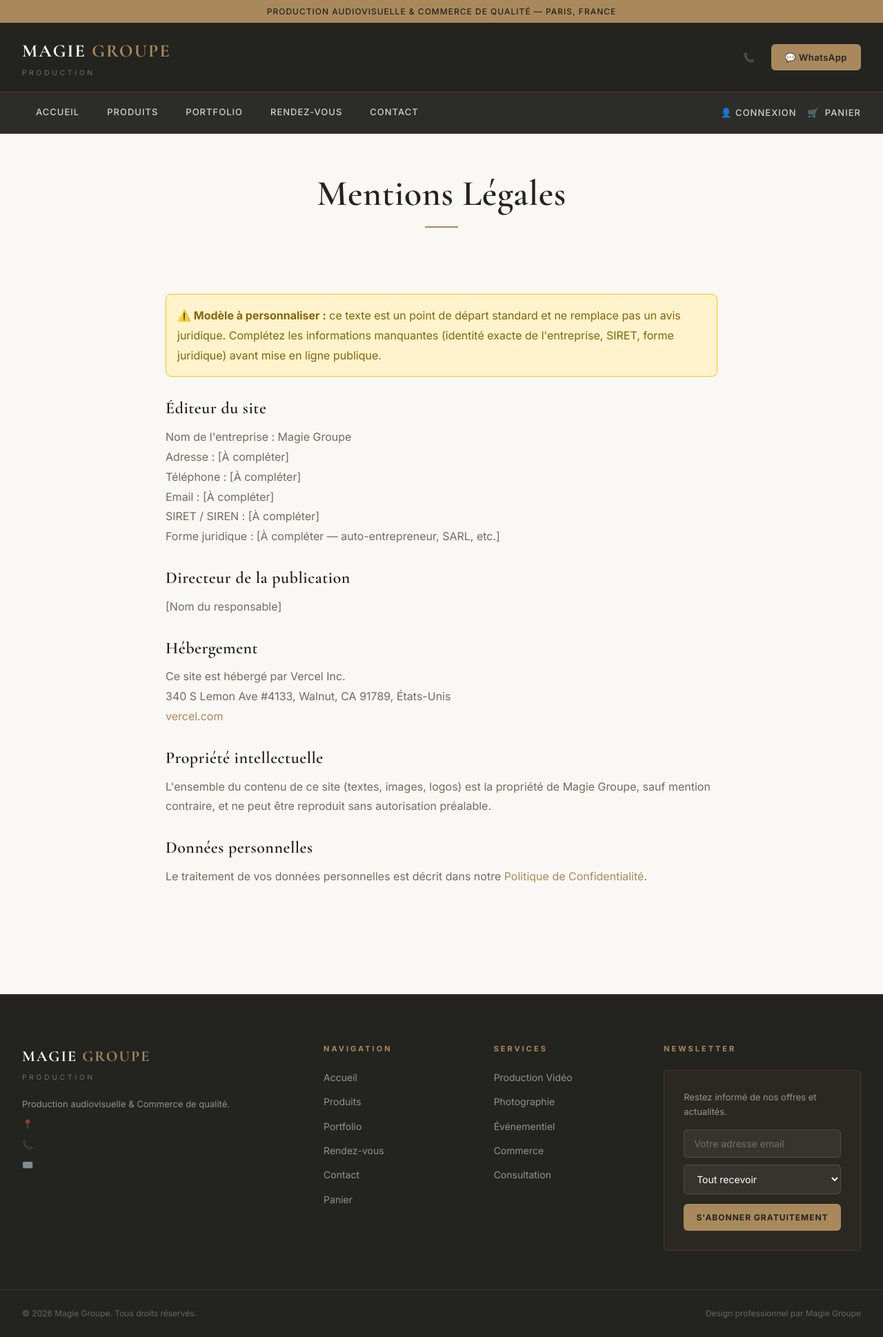
After one commit to jke123/magie-groupe, a Flask app: page /mentions-legales in a window 1280 px wide. The commit adds this page. Shown: the whole page at 69% size. Run offline with Flask 3, Linux system fonts and the light colour scheme; some libraries are stand-ins or nearby versions.

Commit message:
Mise à jour site

```diff
--- a/app.py
+++ b/app.py
@@ -640,6 +640,27 @@ def inject_globals():
         customer_unread_count=customer_unread_count
     )
 
+@app.route('/mentions-legales')
+def legal_notice():
+    return render_template('public/legal_notice.html')
+
+@app.route('/conditions-generales-de-vente')
+def terms_of_sale():
+    return render_template('public/terms_of_sale.html')
+
+@app.route('/politique-de-confidentialite')
+def privacy_policy():
+    return render_template('public/privacy_policy.html')
+
+@app.errorhandler(404)
+def not_found_error(e):
+    return render_template('public/error_404.html'), 404
+
+@app.errorhandler(500)
+def internal_error(e):
+    db.session.rollback()
+    return render_template('public/error_500.html'), 500
+
 @app.route('/sitemap.xml')
 def sitemap():
     pages = []
@@ -873,6 +894,60 @@ def account_login():
             flash('Email ou mot de passe incorrect', 'error')
 
     return render_template('public/account_login.html')
+
+@app.route('/compte/mot-de-passe-oublie', methods=['GET', 'POST'])
+@limiter.limit("5 per hour")
+def account_forgot_password():
+    if request.method == 'POST':
+        email = request.form.get('email', '').strip().lower()
+        customer = Customer.query.filter_by(email=email).first()
+        if customer:
+            token = serializer.dumps(customer.email, salt='password-reset')
+            reset_url = url_for('account_reset_password', token=token, _external=True)
+            content_html = f"""
+            <h2 style="margin-top:0;">Réinitialisation de votre mot de passe</h2>
+            <p>Bonjour {customer.name},</p>
+            <p>Vous avez demandé à réinitialiser votre mot de passe. Cliquez sur le lien ci-dessous (valable 1 heure) :</p>
+            <p style="text-align:center;margin:24px 0;">
+                <a href="{reset_url}" style="background:#a9895c;color:#fff;padding:14px 32px;border-radius:6px;text-decoration:none;font-weight:bold;">Réinitialiser mon mot de passe</a>
+            </p>
+            <p style="font-size:12px;color:#888;">Si vous n'êtes pas à l'origine de cette demande, ignorez simplement cet email.</p>
+            """
+            content_plain = f"Réinitialisez votre mot de passe : {reset_url}"
+            send_transactional_email(customer.email, "Réinitialisation de votre mot de passe", content_html, content_plain)
+        flash('Si cet email existe dans notre système, un lien de réinitialisation vient de vous être envoyé.', 'info')
+        return redirect(url_for('account_login'))
+    return render_template('public/account_forgot_password.html')
+
+@app.route('/compte/reinitialiser/<token>', methods=['GET', 'POST'])
+def account_reset_password(token):
+    try:
+        email = serializer.loads(token, salt='password-reset', max_age=3600)
+    except Exception:
+        flash('Ce lien de réinitialisation est invalide ou a expiré. Refaites une demande.', 'error')
+        return redirect(url_for('account_forgot_password'))
+
+    customer = Customer.query.filter_by(email=email).first()
+    if not customer:
+        flash('Compte introuvable.', 'error')
+        return redirect(url_for('account_forgot_password'))
+
+    if request.method == 'POST':
+        password = request.form.get('password', '')
+        confirm_password = request.form.get('confirm_password', '')
+        if password != confirm_password:
+            flash('Les mots de passe ne correspondent pas', 'error')
+            return render_template('public/account_reset_password.html', token=token)
+        valid, msg = validate_password_strength(password)
+        if not valid:
+            flash(msg, 'error')
+            return render_template('public/account_reset_password.html', token=token)
+        customer.password_hash = generate_password_hash(password)
+        db.session.commit()
+        flash('Mot de passe réinitialisé avec succès. Vous pouvez vous connecter.', 'success')
+        return redirect(url_for('account_login'))
+
+    return render_template('public/account_reset_password.html', token=token)
 
 @app.route('/compte/deconnexion')
 def account_logout():
@@ -1100,6 +1175,29 @@ def stripe_webhook():
                 print(f"⚠️  Commande {order_number} confirmée mais email NOT SENT")
         else:
             print(f"⚠️  Webhook reçu mais commande {order_number} introuvable ou déjà payée")
+
+    elif event['type'] == 'charge.refunded':
+        charge_obj = event['data']['object']
+        payment_intent_id = charge_obj.get('payment_intent')
+        order = Order.query.filter_by(stripe_payment_intent_id=payment_intent_id).first()
+        if order:
+            order.payment_status = 'refunded'
+            order.status = 'cancelled'
+            db.session.commit()
+            print(f"💸 Commande {order.order_number} marquée remboursée")
+        else:
+            print(f"⚠️  Remboursement reçu mais aucune commande liée au paiement {payment_intent_id}")
+
+    elif event['type'] == 'charge.dispute.created':
+        dispute_obj = event['data']['object']
+        payment_intent_id = dispute_obj.get('payment_intent')
+        order = Order.query.filter_by(stripe_payment_intent_id=payment_intent_id).first()
+        if order:
+            order.payment_status = 'disputed'
+            db.session.commit()
+            print(f"⚠️  Litige ouvert sur la commande {order.order_number} — vérifiez le Dashboard Stripe")
+        else:
+            print(f"⚠️  Litige reçu mais aucune commande liée au paiement {payment_intent_id}")
 
     return '', 200
 
--- a/static/css/enhancements.css
+++ b/static/css/enhancements.css
@@ -9,11 +9,6 @@
    <link href="https://fonts.googleapis.com/css2?family=Cormorant+Garamond:wght@400;500;600;700&family=Inter:wght@300;400;500;600;700&display=swap" rel="stylesheet"> */
 
 :root {
-    --gold: #c9a84c;
-    --gold-light: #e8c97a;
-    --gold-dark: #9a7a30;
-    --black: #0a0a0a;
-    --dark: #111111;
     --ease-smooth: cubic-bezier(0.4, 0, 0.2, 1);
 }
 
@@ -71,7 +66,7 @@ h1, h2, h3, h4, .font-display {
 
 .btn:hover {
     transform: translateY(-3px);
-    box-shadow: 0 10px 24px rgba(201, 168, 76, 0.3);
+    box-shadow: 0 10px 24px rgba(169, 137, 92, 0.3);
 }
 
 .btn:active {
@@ -107,7 +102,7 @@ h1, h2, h3, h4, .font-display {
     content: '';
     position: absolute;
     inset: 0;
-    background: linear-gradient(120deg, rgba(201,168,76,0.08), transparent 40%, rgba(201,168,76,0.05));
+    background: linear-gradient(120deg, rgba(169,137,92,0.08), transparent 40%, rgba(169,137,92,0.05));
     background-size: 200% 200%;
     animation: gradientShift 12s ease infinite;
     pointer-events: none;
@@ -188,7 +183,7 @@ input, textarea, select {
 
 input:focus, textarea:focus, select:focus {
     border-color: var(--gold);
-    box-shadow: 0 0 0 4px rgba(201, 168, 76, 0.12);
+    box-shadow: 0 0 0 4px rgba(169, 137, 92, 0.12);
     outline: none;
 }
 
@@ -234,7 +229,7 @@ input:focus, textarea:focus, select:focus {
 
 .page-loader .spinner {
     width: 40px; height: 40px;
-    border: 3px solid rgba(201,168,76,0.2);
+    border: 3px solid rgba(169,137,92,0.2);
     border-top-color: var(--gold);
     border-radius: 50%;
     animation: spin 0.8s linear infinite;
--- a/static/css/style.css
+++ b/static/css/style.css
@@ -2,24 +2,24 @@
 
 /* ==================== VARIABLES ==================== */
 :root {
-    --gold: #c9a84c;
-    --gold-light: #e8c97a;
-    --gold-dark: #9a7a30;
-    --black: #0a0a0a;
-    --dark: #111111;
-    --dark-2: #1a1a1a;
-    --dark-3: #242424;
+    --gold: #a9895c;
+    --gold-light: #c9ae87;
+    --gold-dark: #8a6d43;
+    --black: #1c1c1a;
+    --dark: #232320;
+    --dark-2: #2c2c28;
+    --dark-3: #363631;
     --white: #ffffff;
-    --gray: #888888;
-    --gray-light: #cccccc;
-    --bg: #f5f3ee;
-    --bg-2: #ede9e0;
-    --text: #1a1a1a;
-    --text-light: #666666;
-    --border: #e0d9cc;
-    --shadow: 0 4px 32px rgba(0,0,0,0.08);
-    --shadow-lg: 0 16px 64px rgba(0,0,0,0.14);
-    --radius: 4px;
+    --gray: #8a8a82;
+    --gray-light: #d4d1c8;
+    --bg: #faf8f4;
+    --bg-2: #f1ede4;
+    --text: #262622;
+    --text-light: #706c62;
+    --border: #e5e0d5;
+    --shadow: 0 4px 24px rgba(28,28,26,0.06);
+    --shadow-lg: 0 16px 56px rgba(28,28,26,0.10);
+    --radius: 6px;
     --transition: all 0.3s cubic-bezier(0.4, 0, 0.2, 1);
 }
 
@@ -46,7 +46,7 @@ input, select, textarea, button { font-family: 'Inter', sans-serif; }
     background: var(--dark);
     color: var(--white);
     padding: 0;
-    border-bottom: 1px solid rgba(201,168,76,0.3);
+    border-bottom: 1px solid rgba(169,137,92,0.3);
 }
 
 .header-top {
@@ -134,7 +134,7 @@ input, select, textarea, button { font-family: 'Inter', sans-serif; }
 /* ==================== NAVIGATION ==================== */
 .nav {
     background: var(--dark-2);
-    border-bottom: 1px solid rgba(201,168,76,0.2);
+    border-bottom: 1px solid rgba(169,137,92,0.2);
     position: sticky;
     top: 0;
     z-index: 1000;
@@ -998,7 +998,7 @@ select.form-control {
     color: var(--white);
     padding: 72px 0 0;
     margin-top: 100px;
-    border-top: 1px solid rgba(201,168,76,0.2);
+    border-top: 1px solid rgba(169,137,92,0.2);
 }
 
 .footer-grid {
@@ -1075,8 +1075,8 @@ select.form-control {
 
 /* Newsletter Footer */
 .newsletter-footer {
-    background: rgba(201,168,76,0.06);
-    border: 1px solid rgba(201,168,76,0.2);
+    background: rgba(169,137,92,0.06);
+    border: 1px solid rgba(169,137,92,0.2);
     padding: 28px;
     border-radius: var(--radius);
 }
--- a/templates/admin/base.html
+++ b/templates/admin/base.html
@@ -13,6 +13,7 @@
     <link rel="stylesheet" href="{{ url_for('static', filename='css/admin-buttons.css') }}">
     <link rel="stylesheet" href="{{ url_for('static', filename='css/enhancements.css') }}">
     <meta name="robots" content="noindex, nofollow">
+    <link rel="icon" type="image/png" href="{{ url_for('static', filename='favicon.png') }}">
 </head>
 <body class="admin-body">
 
--- a/templates/public/account_login.html
+++ b/templates/public/account_login.html
@@ -25,7 +25,11 @@
 
         <button type="submit" class="btn btn-gold btn-full">Se connecter</button>
 
-        <p style="text-align:center;margin-top:20px;color:var(--text-light);">
+        <p style="text-align:center;margin-top:16px;">
+            <a href="{{ url_for('account_forgot_password') }}" style="color:var(--text-light);font-size:14px;">Mot de passe oublié ?</a>
+        </p>
+
+        <p style="text-align:center;margin-top:12px;color:var(--text-light);">
             Pas encore de compte ? <a href="{{ url_for('account_register', next=request.args.get('next')) }}" style="color:var(--gold);">Créer un compte</a>
         </p>
     </form>
--- a/templates/public/base.html
+++ b/templates/public/base.html
@@ -12,6 +12,7 @@
 <link rel="stylesheet" href="{{ url_for('static', filename='css/style.css') }}">
 <link rel="stylesheet" href="{{ url_for('static', filename='css/enhancements.css') }}">
 <meta name="description" content="{{ site_settings.get('meta_description', 'Magie Groupe - Production audiovisuelle et boutique en ligne') }}">
+<link rel="icon" type="image/png" href="{{ url_for('static', filename='favicon.png') }}">
 </head>
 <body>
 
--- /dev/null
+++ b/templates/public/legal_notice.html
@@ -0,0 +1,48 @@
+{% extends "public/base.html" %}
+{% block title %}Mentions Légales - {{ site_name }}{% endblock %}
+{% block content %}
+
+<div class="page-header">
+    <h1>Mentions Légales</h1>
+</div>
+
+<div class="legal-content">
+    <p style="background:#fff3cd;border:1px solid #ffc107;padding:16px;border-radius:8px;margin-bottom:24px;color:#856404;">
+        <strong>⚠️ Modèle à personnaliser :</strong> ce texte est un point de départ standard et ne remplace pas un avis juridique.
+        Complétez les informations manquantes (identité exacte de l'entreprise, SIRET, forme juridique) avant mise en ligne publique.
+    </p>
+
+    <h2>Éditeur du site</h2>
+    <p>
+        Nom de l'entreprise : {{ site_name }}<br>
+        Adresse : {{ site_address or '[À compléter]' }}<br>
+        Téléphone : {{ site_phone or '[À compléter]' }}<br>
+        Email : {{ site_email or '[À compléter]' }}<br>
+        SIRET / SIREN : [À compléter]<br>
+        Forme juridique : [À compléter — auto-entrepreneur, SARL, etc.]
+    </p>
+
+    <h2>Directeur de la publication</h2>
+    <p>[Nom du responsable]</p>
+
+    <h2>Hébergement</h2>
+    <p>
+        Ce site est hébergé par Vercel Inc.<br>
+        340 S Lemon Ave #4133, Walnut, CA 91789, États-Unis<br>
+        <a href="https://vercel.com" target="_blank">vercel.com</a>
+    </p>
+
+    <h2>Propriété intellectuelle</h2>
+    <p>L'ensemble du contenu de ce site (textes, images, logos) est la propriété de {{ site_name }}, sauf mention contraire, et ne peut être reproduit sans autorisation préalable.</p>
+
+    <h2>Données personnelles</h2>
+    <p>Le traitement de vos données personnelles est décrit dans notre <a href="{{ url_for('privacy_policy') }}">Politique de Confidentialité</a>.</p>
+</div>
+
+<style>
+.legal-content { max-width: 800px; margin: 0 auto; line-height: 1.8; color: var(--text-light); }
+.legal-content h2 { color: var(--black); margin: 32px 0 12px; font-family: 'Cormorant Garamond', serif; }
+.legal-content a { color: var(--gold); }
+</style>
+
+{% endblock %}
```
Also changed, not shown: other parts of static/css/style.css (+14 -14 lines), templates/public/account_forgot_password.html (added, +38 -0 lines), templates/public/account_reset_password.html (added, +39 -0 lines), templates/public/error_404.html (added, +14 -0 lines), templates/public/error_500.html (added, +42 -0 lines), templates/public/privacy_policy.html (added, +38 -0 lines), templates/public/terms_of_sale.html (added, +42 -0 lines), static/favicon.png (added).
